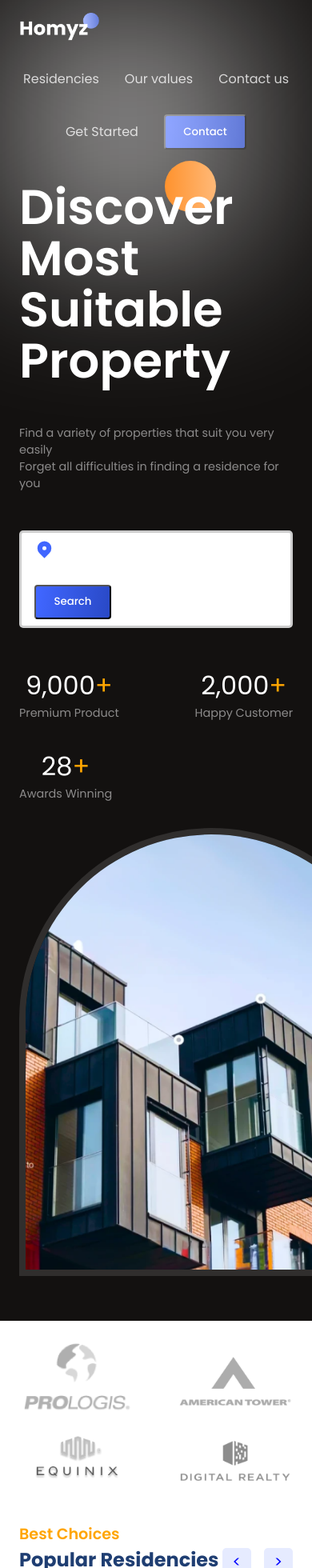
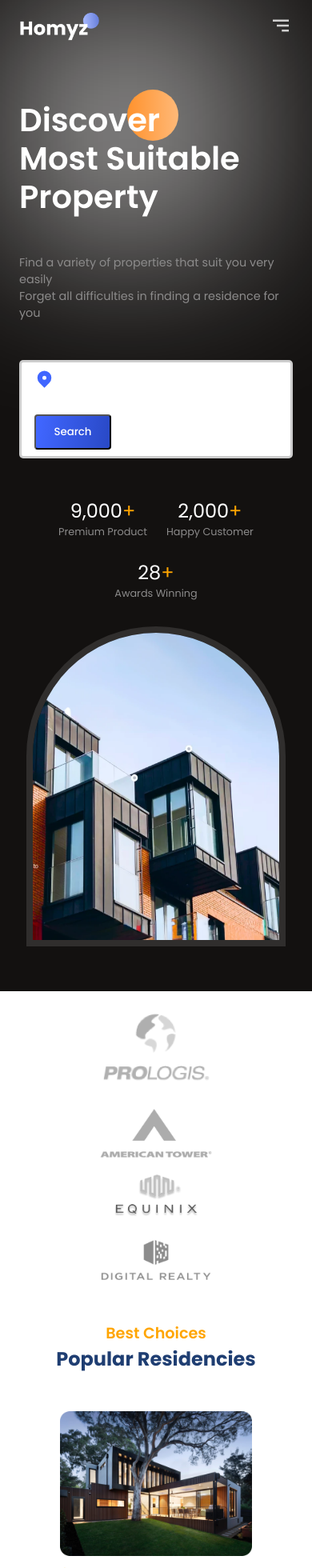
Before and after one commit to lwaziT/ReactJSWebsites, a React (Vite) app: page / in a window 390 px wide. Shown: the top 1960 px of the page at 80% size. Built offline with nearby package versions, Linux system fonts and the light colour scheme.

Commit message:
Implemented responsiveness on website.

```diff
--- a/src/App.jsx
+++ b/src/App.jsx
@@ -6,6 +6,7 @@ import Residencies from "./components/Residencies/Residencies";
 import Value from "./components/Value/Value";
 import Contact from "./components/Contact/Contact";
 import GetStarted from "./components/GetStarted/GetStarted";
+import Footer from "./components/Footer/Footer";
 
 function App() {
   return (
@@ -20,6 +21,7 @@ function App() {
       <Value/>
       <Contact/>
       <GetStarted/>
+      <Footer/>
     </div>
   );
 }
--- a/src/components/Contact/Contact.css
+++ b/src/components/Contact/Contact.css
@@ -60,3 +60,22 @@
     color: white;
     scale: 0.8;
 }
+
+@media (max-width: 1024px) {
+    .c-container{
+        flex-direction: column;
+    }
+    .c-right{
+        justify-content: center;
+    }
+    .contactModes{
+        width: 100%;
+    }
+    .row{
+        flex-direction: column;
+        width: 100%;
+    }
+    .mode{
+        width: 100%;
+    }
+}
--- /dev/null
+++ b/src/components/Footer/Footer.css
@@ -0,0 +1,23 @@
+.f-container {
+    justify-content: space-between;
+}
+
+.f-left {
+    gap: 1rem;
+}
+
+.f-menu{
+    gap: 1.5rem;
+    margin-top: 1.5rem;
+    font-weight: 500;
+}
+
+@media (max-width: 768px) {
+    .f-container{
+        justify-content: center;
+    }
+    .f-container>div{
+        align-items: center!important;
+        text-align: center;
+    }
+}
--- /dev/null
+++ b/src/components/Footer/Footer.jsx
@@ -0,0 +1,33 @@
+import React from "react";
+import './Footer.css'
+
+const Footer = () => {
+    return (
+        <section className="f-wrapper">
+            <div className="paddings innerWidth flexCenter f-container">
+                {/* left side */}
+                <div className="flexColStart f-left">
+                    <img src="./logo2.png" alt="" width={120}/>
+
+                    <span className="secondaryText">
+                        Our vision is to make all people <br/>
+                        the best place to live for them.
+                    </span>
+                </div>
+                {/* rigth side */}
+                <div className="flexColStart f-right">
+                    <span className="primaryText">Information</span>
+                    <span className="secondaryText">154 Rivonia Rd, Sandton, Johannesburg</span>
+                    <div className="flexCenter f-menu">
+                        <span>Property</span>
+                        <span>Services</span>
+                        <span>Products</span>
+                        <span>About Us</span>
+                    </div>
+                </div>
+            </div>
+        </section>
+    )
+}
+
+export default Footer;
--- a/src/components/Header/Header.css
+++ b/src/components/Header/Header.css
@@ -16,3 +16,29 @@
 .h-menu>*:hover{
     cursor: pointer;
 }
+
+.menu-icon{
+    display: none;
+}
+
+@media (max-width: 768px) {
+        .menu-icon{
+            display: block;
+        }
+        .h-menu{
+            z-index: 99;
+            color: var(--black);
+            position: absolute;
+            top:3rem;
+            right: 4rem;
+            background: white;
+            flex-direction: column;
+            font-weight: 500;
+            gap: 2rem;
+            padding: 3rem;
+            border-radius: 10px;
+            align-items: flex-start;
+            box-shadow: 0px 4px 4px rgba(0, 0, 0, 0.05);
+            transition: all 300ms ease-in;
+        }
+}
--- a/src/components/Header/Header.jsx
+++ b/src/components/Header/Header.jsx
@@ -1,13 +1,25 @@
-import React from 'react'
+import React, { useState } from 'react'
 import './Header.css'
+import {BiMenuAltRight} from 'react-icons/bi'
+import OutsideClickHandler from 'react-outside-click-handler'
+
 const Header = () => {
+
+    const [menuOpened, setMenuOpened] = useState(false)
+    const getMenuStyles = (menuOpened) => {
+        if (document.documentElement.clientWidth <= 800){
+            return {right: !menuOpened && "-100%"}
+        }
+    }
+
     return (
         <section className='h-wrapper'>
             <div className='flexCenter paddings innerWidth h-container'>
 
                 <img src='./logo.png' alt='logo' width={100}/>
 
-                <div className='flexCenter h-menu'>
+                <OutsideClickHandler onOutsideClick={()=> setMenuOpened(false)}>
+                <div className='flexCenter h-menu' style={getMenuStyles(menuOpened)}>
                     <a href="">Residencies</a>
                     <a href="">Our values</a>
                     <a href="">Contact us</a>
@@ -16,7 +28,14 @@ const Header = () => {
                         <a href="">Contact</a>
                     </button>
                 </div>
+                </OutsideClickHandler>
+
+                <div className='menu-icon' onClick={()=>setMenuOpened((prev)=>!prev)}>
+                <BiMenuAltRight size={30}/>
+                </div>
+
             </div>
+
         </section>
     )
 }
--- a/src/components/Hero/Hero.css
+++ b/src/components/Hero/Hero.css
@@ -6,7 +6,7 @@
 }
 
 .hero-container{
-    justify-content: space-between;
+    justify-content: space-around;
     align-items: flex-end;
 }
 
@@ -82,3 +82,30 @@
     width: 100%;
     height: 100%;
 }
+
+@media (max-width: 640px) {
+    .hero-container{
+        margin-top: 2rem;
+    }
+    .hero-title>h1{
+        font-size: 2.5rem;
+        line-height: 3rem;
+    }
+    .image-container{
+        width: 95%;
+        height: 25rem;
+    }
+    .stats{
+        justify-content: center;
+        gap: 1.5rem;
+    }
+    .hero-right{
+        width: 100%;
+    }
+    .stat>:nth-child(1){
+        font-size: 1.5rem;
+    }
+    .stat>:nth-child(2){
+        font-size: 0.8rem;
+    }
+}
--- a/src/components/Hero/Hero.jsx
+++ b/src/components/Hero/Hero.jsx
@@ -2,6 +2,7 @@ import React from "react"
 import "./Hero.css"
 import {HiLocationMarker} from 'react-icons/hi'
 import CountUp from "react-countup"
+import { motion } from "framer-motion"
 
 const Hero = () => {
     return (
@@ -12,9 +13,15 @@ const Hero = () => {
                 <div className="flexColStart hero-left">
                     <div className="hero-title">
                         <div className="orange-circle"/>
-                        <h1>
+                        <motion.h1
+                        initial={{y: "2rem", opacity: 0}}
+                        animate={{y: 0, opacity:1}}
+                        transition={{
+                            duration: 2,
+                            type: "spring"
+                        }}>
                             Discover <br/> Most Suitable <br/> Property
-                        </h1>
+                        </motion.h1>
                     </div>
 
                     <div className="flexColStart hero-des">
@@ -59,9 +66,16 @@ const Hero = () => {
                 {/* Right side */}
 
                 <div className="flexCenter hero-right">
-                    <div className="image-container">
+                    <motion.div
+                    initial={{x: "7rem", opacity: 0}}
+                    animate={{x: 0, opacity:1}}
+                    transition={{
+                        duration: 2,
+                        type: "spring"
+                    }}
+                    className="image-container">
                         <img src="./hero-image.png" alt="" />
-                    </div>
+                    </motion.div>
                 </div>
 
             </div>
--- a/src/components/Residencies/Residencies.css
+++ b/src/components/Residencies/Residencies.css
@@ -65,3 +65,20 @@ width: 15rem;
     background-color: rgba(136, 160, 255, 0.21);
     cursor: pointer;
 }
+
+.r-buttons>:nth-child(1){
+    background-color: #EEEEFF;
+}
+
+.r-buttons>:nth-child(2){
+    box-shadow: 0px 0px 5px 1px rgba(0, 0, 0, 0.25);
+}
+
+@media (max-width: 640px) {
+    .r-head{
+        align-items: center;
+    }
+    .r-buttons{
+        position: initial;
+    }
+}
--- a/src/components/Value/Value.css
+++ b/src/components/Value/Value.css
@@ -49,3 +49,15 @@
 .accordionButton .primaryText{
     font-size: 1.1rem;
 }
+
+@media (max-width: 1024px) {
+    .v-container{
+        flex-direction: column;
+    }
+
+    @media (max-width: 768px) {
+        .accordionButton .primaryText{
+            font-size: 0.8rem;
+        }
+    }
+}
```
